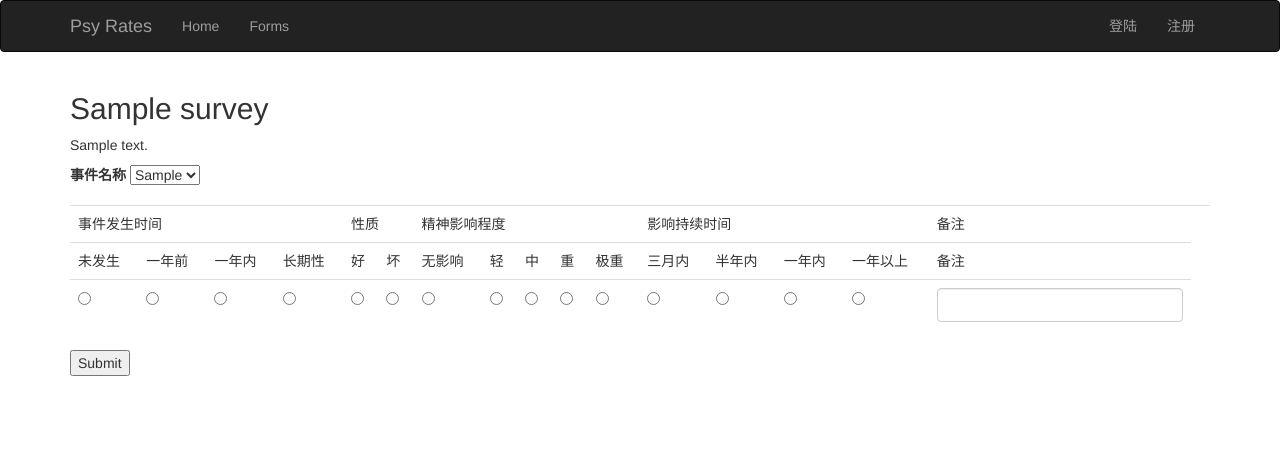
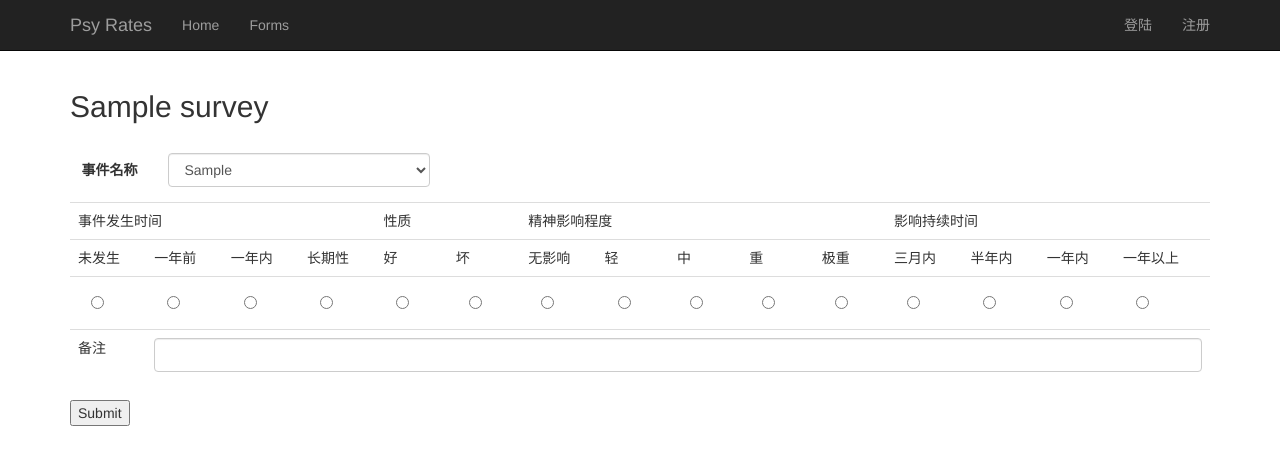
Before and after one commit to PrivateRookie/PsyRate, a Flask app: template app/templates/rates/les.html in a window 1280 px wide. Shown: the top 465 px of the page. Run offline with Flask 2, Linux system fonts and the light colour scheme; the template is opened without the code that fills it: most values are stand-ins (such as "Sample title", 1, 10 or a date in 2020); some libraries are stand-ins or nearby versions.

Commit message:
页面美化
主要改进
- 现在table_survey中的label可以充满整个网格，而且可以作为radio的选择区
- 为所有input元素添加form-control类，统一显示样式（[type=range]除外）
- 统一所有题目标题为强调普通文本
- 生成了新的首页
- 修复了output元素不能显示疼痛指数的问题
- 其他一些小的美化

```diff
--- a/app/templates/base.html
+++ b/app/templates/base.html
@@ -6,10 +6,22 @@
 {{ super() }}
 <link rel="shortcut icon" href="{{url_for('static', filename='favicon.icon')}}" type="image/x-icon">
 <link rel="icon" href="{{ url_for('static', filename='favicon.ico') }}" type="image/x-icon">
+<style>
+body { padding-top: 70px;}
+label.btn-default {
+    color: #333;
+    background-color: #fff;
+    border-color: #fff;
+}
+label.label-full {
+    text-align: left;
+    width: 100%;
+}
+</style>
 {% endblock %}
 
 {% block navbar %}
-<div class="navbar navbar-inverse" role="navigation">
+<div class="navbar navbar-inverse navbar-fixed-top" role="navigation">
     <div class="container">
         <div class="navbar-header">
             <button type="button" class="navbar-toggle" data-toggle="collapse" data-target=".navbar-collapse">
--- a/app/templates/rates/les.html
+++ b/app/templates/rates/les.html
@@ -3,15 +3,17 @@
 {% block content %}
 <div class="container">
     <h2>{{ survey['title'] }}</h2>
-    <p>{{ survey['description'] }}</p>
-    <form method="post" action="{{ url_for(route) }}">
+    <br>
+    <form class="form-horizontal" method="post" action="{{ url_for(route) }}">
         <div class="form-group">
-            <label>事件名称</label>
-            <select class="form-contorl" name="event_code">
+            <label class="col-sm-1 control-label">事件名称</label>
+            <div class="col-sm-3">
+            <select class="form-control" name="event_code">
                 {% for code, event in survey['options'] %}
                 <option value="{{ code }}">{{ event }}</option>
                 {% endfor %}
             </select>
+            </div>
         </div>
         <table class="table">
             <tr>
@@ -19,7 +21,6 @@
                 <td colspan=2>性质</td>
                 <td colspan=5>精神影响程度</td>
                 <td colspan=4>影响持续时间</td>
-                <td>备注<td>
             </tr>
             <tr>
                 <td>未发生</td>
@@ -37,21 +38,43 @@
                 <td>半年内</td>
                 <td>一年内</td>
                 <td>一年以上</td>
-                <td>备注</td>
             </tr>
             <tr>
                 {% for i in range(4) %}
-                <td><input type="radio" name="event_date" value="{{ i }}"></td>
+                <td>
+                    <label class="btn btn-default label-full">
+                    <input type="radio" name="event_date" value="{{ i }}">
+                    </label>
+                </td>
                 {% endfor %}
-                <td><input type="radio" name="property" value="1"></td>
-                <td><input type="radio" name="property" value="0"></td>
+                <td>
+                    <label class="btn btn-default label-full">
+                    <input type="radio" name="property" value="1">
+                    </label>
+                </td>
+                <td>
+                    <label class="btn btn-default label-full">
+                    <input type="radio" name="property" value="0">
+                    </label>
+                </td>
                 {% for i in range(5) %}
-                <td><input type="radio" name="degree" value="{{ i }}"></td>
+                <td>
+                    <label class="btn btn-default label-full">
+                    <input type="radio" name="degree" value="{{ i }}">
+                    </label>
+                </td>
                 {% endfor %}
                 {% for i in range(4) %}
-                <td><input type="radio" name="duration" value="{{ i }}"></td>
+                <td>
+                    <label class="btn btn-default label-full">
+                    <input type="radio" name="duration" value="{{ i }}">
+                    </label>
+                </td>
                 {% endfor %}
-                <td><input class="form-control" type="text" name="note"></td>
+            </tr>
+            <tr>
+                <td>备注</td>
+                <td colspan=14><input class="form-control" type="text" name="note"></td>
             </tr>
         </table>
         <input type="submit">
--- a/app/templates/rates/mdq.html
+++ b/app/templates/rates/mdq.html
@@ -4,12 +4,14 @@
 {% block content %}
 <div class="container">
     <h2>{{ survey['title'] }}</h2>
+    <br>
     <p>{{ survey['description'] }}</p>
+    <br>
     <form method="post" action="{{ url_for(route) }}">
         <table class="table">
             <tr>
                 {% for col in survey['cols'] %}
-                <td>{{ col }}</td>
+                <td><strong>{{ col }}</strong></td>
                 {% endfor %}
             </tr>
             {% for question in survey['questions'][:-1] %}
--- a/app/templates/rates/psqi.html
+++ b/app/templates/rates/psqi.html
@@ -11,6 +11,7 @@
         <ul class="list-unstyled">
         {% for question in survey['questions'][:4] %}
             <li>{{ render_wrapped_input(question) }}</li>
+            <li><label></label></li>
         {% endfor %}
         </ul>
     </form>
--- a/app/templates/rates/staxi_2.html
+++ b/app/templates/rates/staxi_2.html
@@ -11,7 +11,7 @@
         <table class="table">
             <tr>
                 {% for col in survey['part_1']['cols'] %}
-                <td>{{ col }}</td>
+                <td><strong>{{ col }}<strong></td>
                 {% endfor %}
             </tr>
             {% for question in survey['part_1']['questions'] %}
@@ -24,7 +24,7 @@
         <table class="table">
             <tr>
                 {% for col in survey['part_2']['cols'] %}
-                <td>{{ col }}</td>
+                <td><strong>{{ col }}<strong></td>
                 {% endfor %}
             </tr>
             {% for question in survey['part_2']['questions'] %}
@@ -37,7 +37,7 @@
         <table class="table">
             <tr>
                 {% for col in survey['part_3']['cols'] %}
-                <td>{{ col }}</td>
+                <td><strong>{{ col }}<strong></td>
                 {% endfor %}
             </tr>
             {% for question in survey['part_3']['questions'] %}
```
Also changed, not shown: app/templates/index.html (+11 -14 lines), app/templates/macroes.html (+9 -9 lines), app/templates/rates/pain.html (+19 -17 lines).
